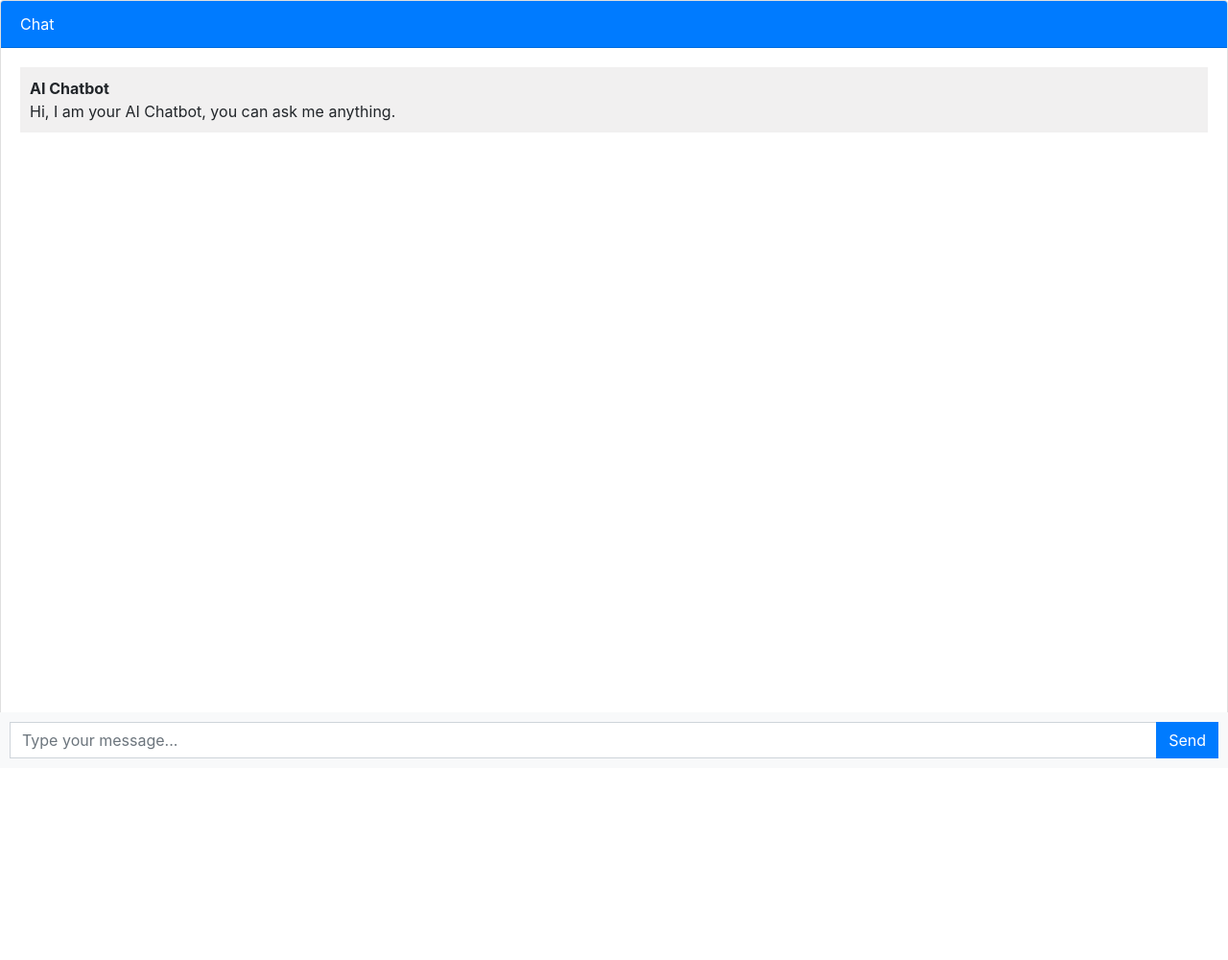
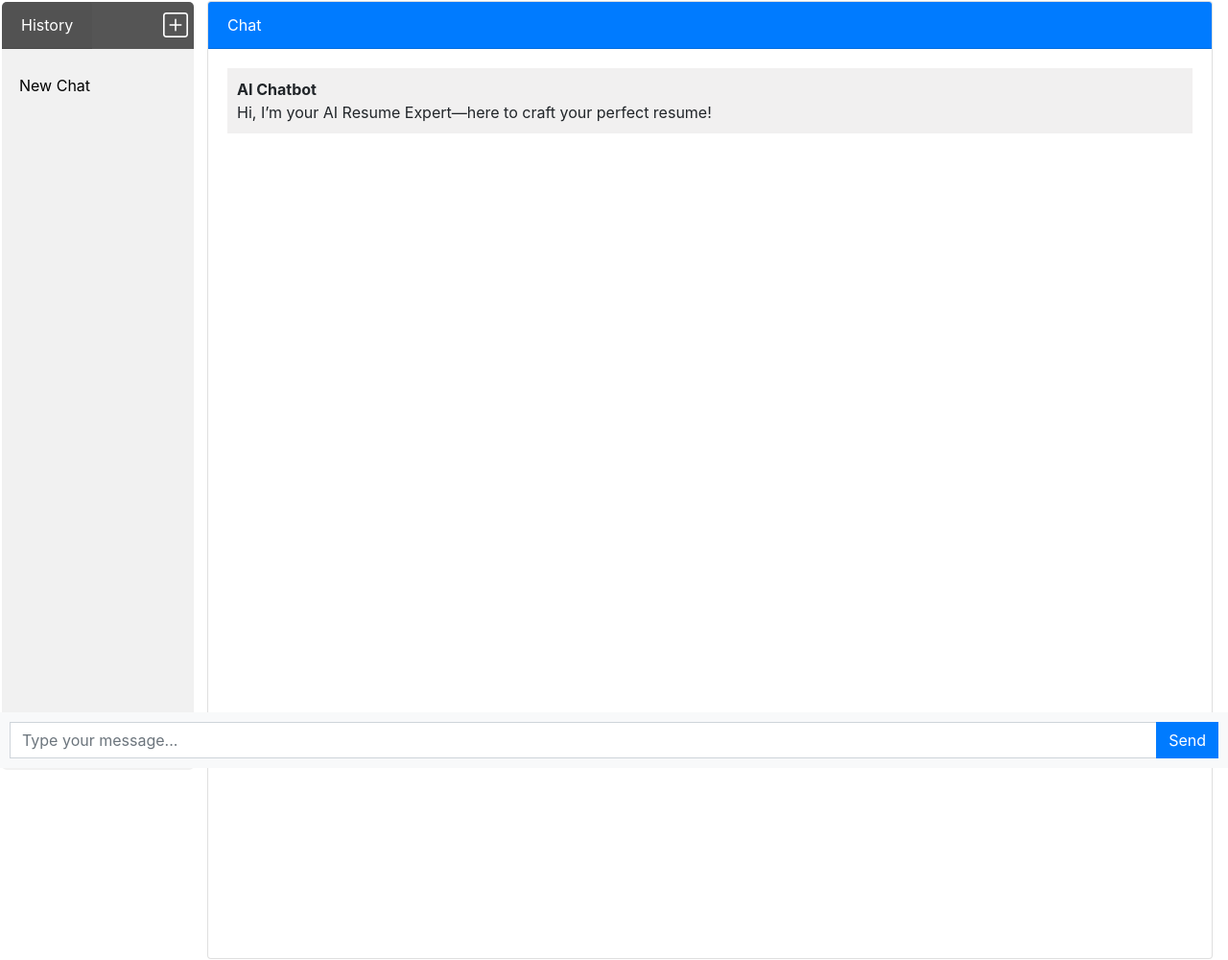
Before and after one commit to kiranrokkam09/resume-builder, a Django app: page / in a window 1280 px wide. Shown: the whole page at 96% size. Before the commit the page ends 790 px from the top, so only its background shows below. Run offline with Django 5.2, Linux system fonts and the light colour scheme; data comes from the database, SQL or seed files in the repository; data that the repository does not hold is empty; some libraries are stand-ins or nearby versions.

Commit message:
history ui done

```diff
--- a/bot/admin.py
+++ b/bot/admin.py
@@ -1,4 +1,5 @@
 from django.contrib import admin
-from .models import Chat
+from .models import Chat, Session
 
 admin.site.register(Chat)
+admin.site.register(Session)
--- a/bot/models.py
+++ b/bot/models.py
@@ -2,8 +2,21 @@ from django.db import models
 
 # Create your models here.
 
+class Session(models.Model):
+    name = models.CharField(max_length=255)
+    created_at = models.DateTimeField(auto_now_add=True)
+    updated_at = models.DateTimeField(auto_now=True)
+
+    class Meta:
+        ordering = ['-updated_at']
+        verbose_name = "Session"
+        verbose_name_plural = "Sessions"
+
+    def __str__(self):
+        return self.name
 
 class Chat(models.Model):
+    session = models.ForeignKey(Session, on_delete=models.CASCADE, related_name="chats")
     timestamp = models.DateTimeField(auto_now_add=True)
     message = models.TextField()
     response = models.TextField(blank=True, null=True)
--- a/bot/urls.py
+++ b/bot/urls.py
@@ -2,5 +2,6 @@ from django.urls import path
 from . import views
 
 urlpatterns = [
-    path("",views.chat,name = "chatbot")
+    path("",views.chat,name = "chatbot"),
+    path("session",views.session,name = "session")
 ]
--- a/bot/views.py
+++ b/bot/views.py
@@ -1,7 +1,7 @@
 from django.shortcuts import render
 from django.http import JsonResponse
 import anthropic
-from .models import Chat
+from .models import Chat, Session
 from dotenv import load_dotenv
 import os
 from django.utils import timezone
@@ -39,9 +39,26 @@ def ask_ai(message,history):
 def chat(request):
     if request.method == 'POST':
         message = request.POST.get('message')
-        one_hour_ago = timezone.now() - timedelta(hours=1)
-        history = Chat.objects.filter(timestamp__gte=one_hour_ago).values()
+        session_id = request.POST.get('session_id')
+        session_instance = Session.objects.filter(id = session_id).first()
+        history = Chat.objects.filter(session = session_id).values()
         response = ask_ai(message,history)
-        Chat.objects.create(message= message, response=response)
+        Chat.objects.create(session = session_instance, message= message, response=response)
         return JsonResponse({'message':message , 'response':response})
-    return render(request,"chatbot.html")
+    new_session = Session.objects.create(name = "New Chat")
+    return render(request,"chatbot.html",context={'session_id':new_session.id, 'session_name':new_session.name})
+
+def session(request):
+    if request.method == 'POST':
+        new_session = Session.objects.create(name = "New Chat")
+        return JsonResponse({'session_id':new_session.id, 'session_name':new_session.name})
+    if request.method == 'PATCH':
+        session = Session.objects.filter(id = request.PATCH.get('id')).first()
+        session.updated_at = timezone.now()
+        return JsonResponse({'status':'Successfully updated'})
+    if request.method == 'GET':
+        # Return all sessions ordered by updated_at
+        sessions = list(Session.objects.all().values('id', 'name', 'created_at', 'updated_at'))
+        return JsonResponse({'sessions': sessions}, status=200)
+
+    return JsonResponse({'error': 'Method not allowed.'}, status=405)
--- a/templates/base.html
+++ b/templates/base.html
@@ -5,6 +5,7 @@
     <meta charset="utf-8">
     <meta name="viewport" content="width=device-width, initial-scale=1, shrink-to-fit=no">
     <title>{% block title %}{% endblock %}</title>
+    <link rel="stylesheet" href="https://cdn.jsdelivr.net/npm/bootstrap-icons@1.11.3/font/bootstrap-icons.css">
     <link rel="stylesheet" href="https://stackpath.bootstrapcdn.com/bootstrap/4.3.1/css/bootstrap.min.css">
     {% block styles %}{% endblock %}
   </head>
--- a/templates/chatbot.html
+++ b/templates/chatbot.html
@@ -61,11 +61,148 @@
       display: flex;
       flex-direction: column;
     }
+
+      /* The side navigation menu */
+  .sidebar {
+    margin: 2px;
+    padding: 0;
+    width: 200px;
+    background-color: #f1f1f1;
+    position: fixed;
+    height: 100%;
+    overflow: auto;
+    border-radius: 5px;
+  }
+
+  /* Sidebar links */
+  .sidebar div.links a {
+    display: block;
+    color: black;
+    padding: 16px;
+    text-decoration: none;
+    border-radius: 5px;
+    margin: 2px;
+  }
+
+  .sidebar div.links
+  {
+    display: block;
+  }
+
+  /* Active/current link */
+  .sidebar div.links a.active {
+    background-color: #333333;
+    color: white;
+  }
+
+  /* Links on mouse-over */
+  .sidebar div.links a:hover:not(.active) {
+    background-color: #555;
+    color: white;
+  }
+
+  .sidebar div.header{
+    background-color: #555;
+  }
+
+  /* Page chat-container. The value of the margin-left property should match the value of the sidebar's width property */
+  div.chat-container {
+    margin-left: 200px;
+    padding: 1px 16px;
+    height: 1000px;
+  }
+
+  /* On screens that are less than 700px wide, Hide the sidebar */
+  @media screen and (max-width: 700px){
+    .sidebar{
+      display:none;
+    }
+  }
+
+
+  /* @media screen and (max-width: 700px) {
+    .sidebar {
+      width: 100%;
+      height: auto;
+      position: relative;
+    }
+    .sidebar div.links a {float: left;}
+    div.chat-container {margin-left: 0;}
+  } */
+
+
+
+  /* On screens that are less than 400px, display the bar vertically, instead of horizontally */
+  @media screen and (max-width: 400px) {
+    .sidebar div.links a {
+      text-align: center;
+      float: none;
+    }
+  }
+
+  .header {
+      display: flex;
+      align-items: center;
+      justify-content: space-between; /* Push elements to the edges */
+      margin-bottom: 10px;
+    }
+
+    .new-chat-icon {
+      background-color: transparent;
+      border: none;
+      color: #ffffff;
+      font-size: 26px;
+      cursor: pointer;
+    }
+
+    /* .new-chat-icon:hover {
+      color: #2c3034;
+    } */
+
+  .typing-indicator span {
+    display: inline-block;
+    width: 8px;
+    height: 8px;
+    margin: 0 2px;
+    background-color: #ccc;
+    border-radius: 50%;
+    animation: typing 1.5s infinite;
+  }
+
+  .typing-indicator span:nth-child(2) {
+    animation-delay: 0.2s;
+  }
+
+  .typing-indicator span:nth-child(3) {
+    animation-delay: 0.4s;
+  }
+
+  @keyframes typing {
+    0% {
+      opacity: 0;
+    }
+    50% {
+      opacity: 1;
+    }
+    100% {
+      opacity: 0;
+    }
+  }
   </style>
 {% endblock %}
 
 
 {% block content %}
+<div class = "sidebar">
+  <div class = "header">
+  <div class="card-header text-white">History</div>
+  <button class="new-chat-icon" id="newChatButton" title="Start a new chat">
+    <i class="bi bi-plus-square"></i>
+  </button>
+  </div>
+  <div class = links></div>
+</div>
+
 <div class="chat-container">
   <div class="card flex-grow-1">
     <div class="card-header bg-primary text-white">Chat</div>
@@ -79,7 +216,7 @@
               <b>AI Chatbot</b>
             </div>
             <div class="message-content">
-              Hi, I am your AI Chatbot, you can ask me anything.
+              Hi, I’m your AI Resume Expert—here to craft your perfect resume!
             </div>
           </div>
         </li>
@@ -179,40 +316,64 @@
       });
   });
 
-  // Optional: Add a CSS animation for the typing indicator
+  // Logic for adding a new chat session
+  const newChatButton = document.getElementById('newChatButton');
+
+  newChatButton.addEventListener('click', () => {
+  alert("New chat session created!");
+  fetch('session', {
+    method: 'POST',
+    headers: { 'Content-Type': 'application/x-www-form-urlencoded' },
+    body: new URLSearchParams({
+      'csrfmiddlewaretoken': document.querySelector('[name=csrfmiddlewaretoken]').value,
+    })
+  })
+    .then(response => response.json())
+    .then(data => {
+      sessionStorage.setItem('sessionId', data.session_id);
+      renderSessions(); // Refresh the session links after creating a new session
+    })
+    .catch(error => {
+      console.error('Error creating session:', error);
+    });
+});
+
+function renderSessions() {
+  fetch('session', {
+    method: 'GET',
+  })
+    .then(response => response.json())
+    .then(data => {
+      const sidebar = document.querySelector('.sidebar div.links');
+
+      // Clear existing links
+      sidebar.innerHTML = '';
+
+      // Render new linkss
+      data.sessions.forEach(session => {
+        const link = document.createElement('a');
+        link.id = session.id; // Set the id attribute
+        link.textContent = session.name; // Set the visible text
+        link.href = '#'; // Optional: Add href to prevent default link behavior
+        sidebar.appendChild(link);
+      });
+
+      // Add active link functionality
+      const sidebarLinks = document.querySelectorAll('.sidebar div.links a');
+      sidebarLinks.forEach(link => {
+        link.addEventListener('click', () => {
+          sidebarLinks.forEach(item => item.classList.remove('active')); // Remove 'active' from all links
+          link.classList.add('active'); // Add 'active' to the clicked link
+        });
+      });
+    })
+    .catch(error => {
+      console.error('Error fetching sessions:', error);
+    });
+}
+
+// Initial rendering of sessions on page load
+renderSessions();
 </script>
 
-<style>
-  .typing-indicator span {
-    display: inline-block;
-    width: 8px;
-    height: 8px;
-    margin: 0 2px;
-    background-color: #ccc;
-    border-radius: 50%;
-    animation: typing 1.5s infinite;
-  }
-
-  .typing-indicator span:nth-child(2) {
-    animation-delay: 0.2s;
-  }
-
-  .typing-indicator span:nth-child(3) {
-    animation-delay: 0.4s;
-  }
-
-  @keyframes typing {
-    0% {
-      opacity: 0;
-    }
-    50% {
-      opacity: 1;
-    }
-    100% {
-      opacity: 0;
-    }
-  }
-</style>
-
-
 {% endblock %}
```
Also changed, not shown: bot/migrations/0001_initial.py.
